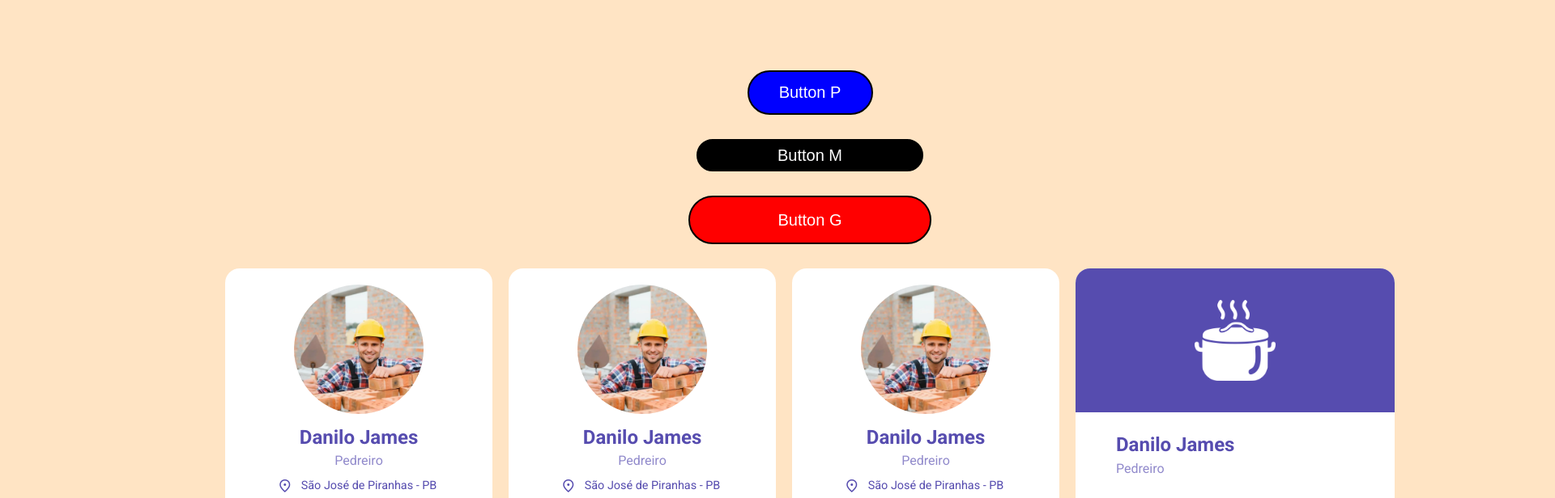
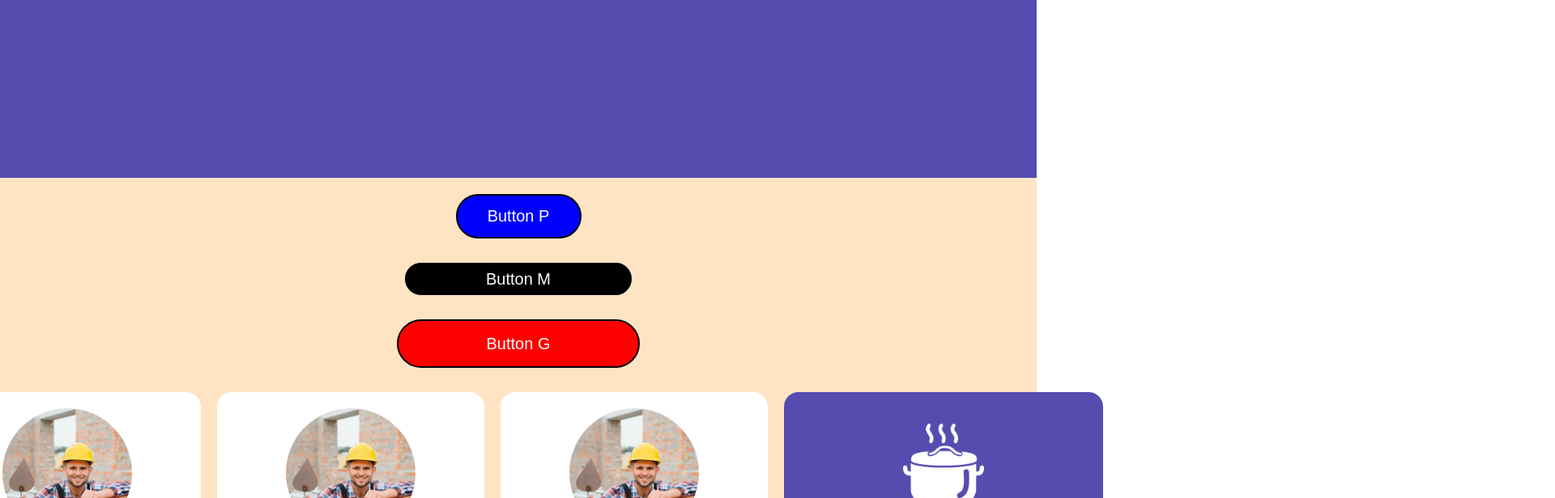
Before and after one commit to Joyce-Firmino/Home-Service---Platform_web, a React (Vite) app: page / in a window 1280 px wide. Shown: the top 616 px of the page at 81% size, 1920 px wide, since content can reach past the window. Built offline with nearby package versions, Linux system fonts and the light colour scheme.

Commit message:
Criando componente Header

```diff
--- /dev/null
+++ b/src/componentes/Others/CPHeader/index.tsx
@@ -0,0 +1,23 @@
+import { DivBloco, DivContainer, DivLogo, ImgLogo, H1Title, DivCategorias, PCategoria, PCadastro, PLogin } from "./styled";
+import foto from "../../../assets/logo.png"
+
+interface CustomHeaderProps {
+    uriFoto: string;
+}
+export function CPHeader1() {
+    return (
+        <DivContainer>
+            <DivBloco>
+                <DivLogo>
+                    <ImgLogo src={foto} alt="Logomarca" />
+                    <H1Title> Home Service </H1Title>
+                </DivLogo>
+                <DivCategorias>
+                    <PCategoria> Home </PCategoria>
+                    <PCategoria> Cadastro </PCategoria>
+                    <PCategoria> Fazer Login </PCategoria>
+                </DivCategorias>
+            </DivBloco>
+        </DivContainer>
+    )
+}
--- /dev/null
+++ b/src/componentes/Others/CPHeader/styled.ts
@@ -0,0 +1,60 @@
+import styled from 'styled-components'
+
+export const DivContainer = styled.div`
+    height: 220px;
+    width: 100%;
+    background-color: ${props => props.theme.COLORS.purple700};
+
+
+`;
+
+export const DivBloco = styled.div`
+    display: flex;
+    height: 220px;
+    align-items: center;
+    justify-content: center;
+    gap: 1500px;
+
+`;
+
+export const DivLogo = styled.div`
+    display: flex;
+    flex-direction: row;
+    align-items: center;
+    gap: 30px;
+
+`;
+
+export const ImgLogo = styled.img`
+    width: 160px;
+    height: 160px;
+
+`;
+export const H1Title = styled.h1`
+    color: ${props => props.theme.COLORS.white};
+    font-size: ${props => props.theme.FONTSIZE.exg}px;
+
+`;
+export const DivCategorias = styled.div`
+    display: flex;
+    gap: 50px;
+
+`;
+
+export const PCategoria = styled.p`
+    font-size: ${props => props.theme.FONTSIZE.ex}px;
+    color: ${props => props.theme.COLORS.white};
+    font-weight: bold;
+    font-weight: normal;
+    font-style: normal;
+`;
+
+export const PCadastro = styled.p`
+
+
+`;
+
+export const PLogin = styled.p`
+
+
+`;
--- a/src/pages/index.tsx
+++ b/src/pages/index.tsx
@@ -9,6 +9,7 @@ import { CPInput02 } from '../componentes/Inputs/CPInput02';
 import { CPInput03 } from '../componentes/Inputs/CPInput03';
 import { CPModalConfirm } from '../componentes/Modals/CPModalConfirmacao';
 import { CPModalSN } from '../componentes/Modals/CPModalSN';
+import { CPHeader1 } from '../componentes/Others/CPHeader';
 import { DivContainer, DivPrestador } from './styled';
 
 export function Home() {
@@ -18,6 +19,7 @@ export function Home() {
 
   return (
     <DivContainer>
+      <CPHeader1></CPHeader1>
       <CPButtonP
         title="Button P"
         onClick={clickado}
@@ -95,6 +97,7 @@ export function Home() {
       titulo='Sair'
       menssagem='Deseja realmente sair?'
       />
+
       <CPInput01
         icone='info'
         placeholder='digite'
@@ -118,6 +121,8 @@ export function Home() {
       <CPCardCategory categoria='Cuidador' foto='../assets/cozinhar-comida-em-uma-cacarola-quenteBranca.png'>
 
       </CPCardCategory>
+
+
     </DivContainer>
   );
 }
--- a/src/pages/styled.ts
+++ b/src/pages/styled.ts
@@ -6,8 +6,8 @@ export const DivContainer = styled.div`
   align-items: center;
   justify-content: center;
   background-color: bisque;
-  width: 2000px;
-  height: 2000px;
+  width: 100%;
+  height: 100%;
   gap: 20px;
 
   @media (max-width: 500px) {
--- a/src/styles/theme.ts
+++ b/src/styles/theme.ts
@@ -19,7 +19,9 @@ export const defaultTheme = {
         m: 20,
         g: 24,
         g1: 30,
-        gg: 36
+        gg: 36,
+        ex:40,
+        exg:46
     }
 
 } as const
```
Also changed, not shown: src/assets/logo.png (added).
